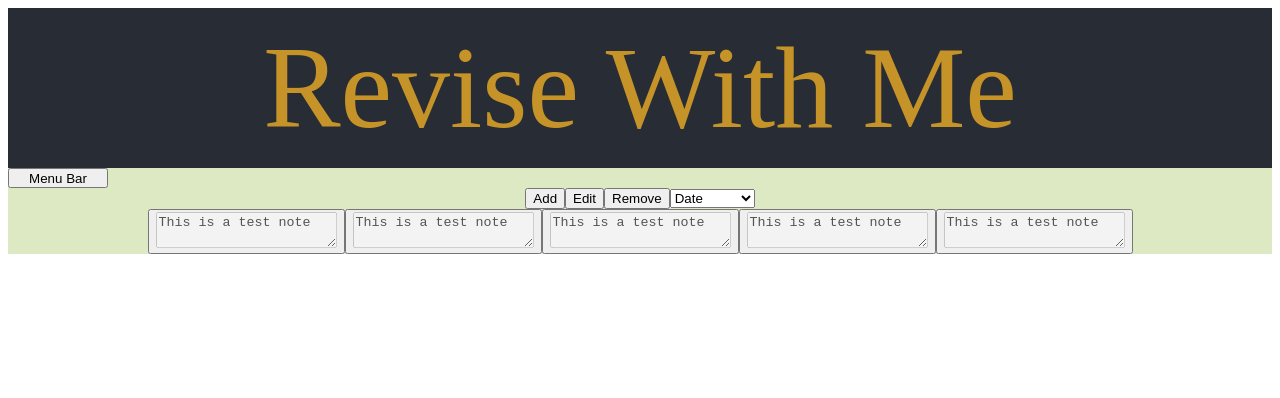
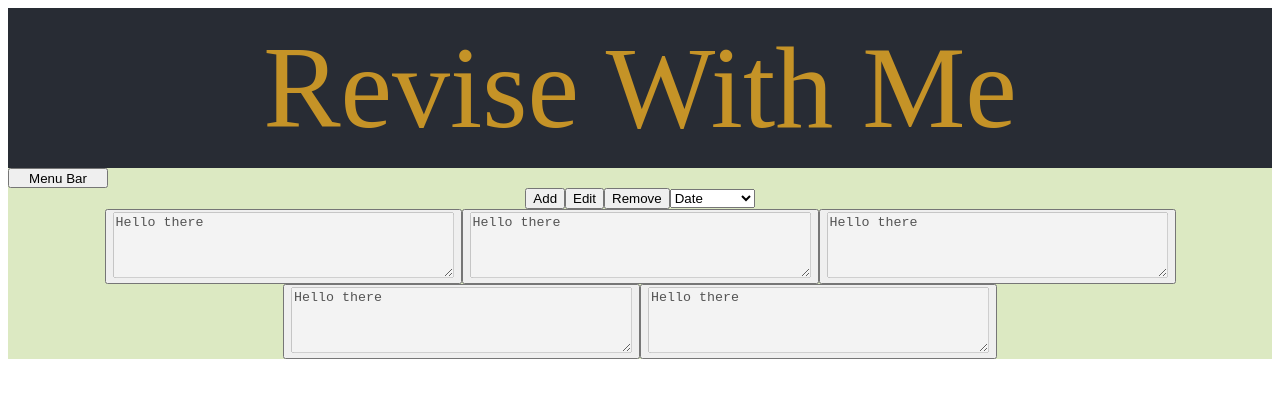
Before and after one commit to Duvvvy/ReviseWithMe, a React (Create React App) app: page / in a window 1280 px wide. Shown: the top 398 px of the page. Built offline with nearby package versions, Linux system fonts and the light colour scheme.

Commit message:
added more funcionality

```diff
--- a/src/components/dropDown.tsx
+++ b/src/components/dropDown.tsx
@@ -1,12 +1,20 @@
 import React, { Props } from 'react';
 import ReactDOM from 'react-dom';
+import note from './note';
+import setText from './note';
 
 export default function dropDownList() {
-    return (
+  return (
       <select>
-        <option>Date</option>
+        <option onClick={dateClick} >Date</option>
         <option>Time</option>
         <option>Favourites</option>
       </select>
     );
   }
+
+  function dateClick()  {
+    return (
+      setText()
+    );
+  }
--- a/src/components/note.tsx
+++ b/src/components/note.tsx
@@ -1,10 +1,19 @@
 import React, { Props } from 'react';
 import ReactDOM from 'react-dom';
+
+var said = "Hello there";
 
 export default function note()  {
     return (
       <button>
-        <textarea readOnly disabled>This is a test note</textarea>
+        <textarea readOnly disabled rows={4} cols={40} >{ said }</textarea>
       </button>
     );
   }
+
+  export function setText(props : any)  {
+    return (
+      said ="This is some text" + props
+
+    );
+  }
```
